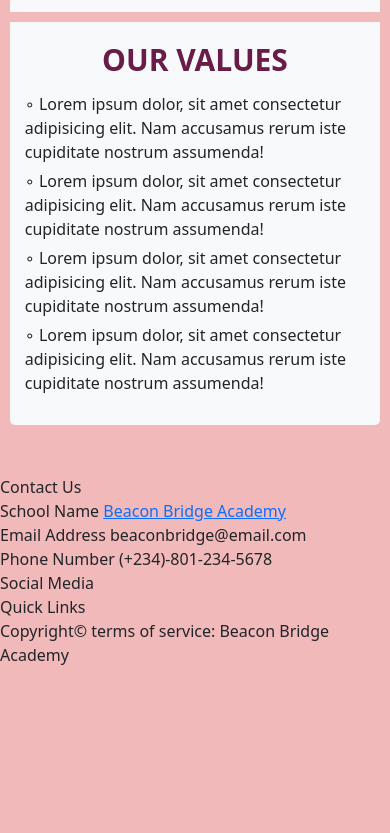
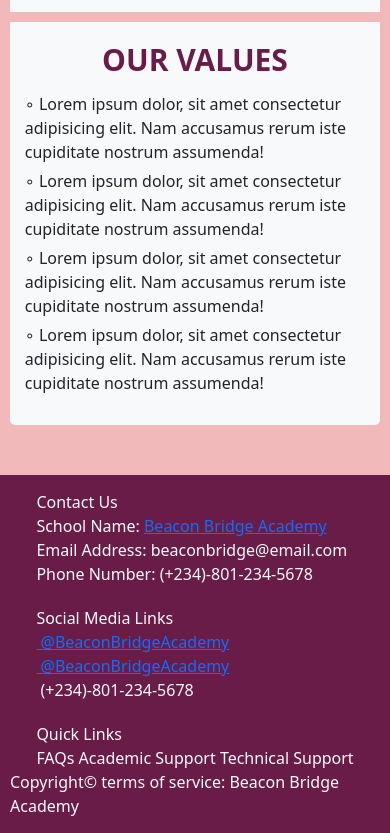
Before and after one commit to SxGE-CODES/Beacon_Bridge_Academy_HTML_CSS_JavaScript, a plain HTML site: page about.html in a window 390 px wide. Shown: the part 1681-2514 px from the top of the page. Before the commit the page ends 2348 px from the top, so only its background shows below. Drawn offline with Linux system fonts and the light colour scheme.

Commit message:
Fixed bugs in homepage.html

```diff
--- a/about.html
+++ b/about.html
@@ -84,27 +84,47 @@
         </section>
       </div>
 
-      <div class="footer">
+      <div id="footer">
         <div>
+          <div id="cont">
             <div>
               <div>Contact Us</div>
               <div>
-              <div><span>School Name</span> <a href="">Beacon Bridge Academy</a></div>
-              <div><span>Email Address</span> beaconbridge@email.com</div>
-              <div><span>Phone Number</span> (+234)-801-234-5678</div>
+                <div><span>School Name:</span> <a href="">Beacon Bridge Academy</a></div>
+                <div><span>Email Address:</span> beaconbridge@email.com</div>
+                <div><span>Phone Number:</span> (+234)-801-234-5678</div>
               </div>
             </div>
+
             <div>
-            <div>Social Media</div>
+              <div>Social Media Links</div>
               <div>
-              <a href=""></a>
-              <a href=""></a>
-              <a href=""></a>
+                <div>
+                  <a href="">
+                    <img src="" alt="">
+                    @BeaconBridgeAcademy
+                  </a>
+                </div>
+                <div>
+                  <a href="">
+                    <img src="" alt="">
+                    @BeaconBridgeAcademy
+                  </a>
+                </div>
+                <div>
+                  <img src="" alt="">
+                  (+234)-801-234-5678
+                </div>
               </div>
             </div>
             <div>
               <div>Quick Links</div>
-            <div></div>
+              <div>
+                <span>FAQs</span>
+                <span>Academic Support</span>
+                <span>Technical Support</span>
+              </div>
+            </div>
           </div>
         </div>
         <div> Copyright© terms of service: Beacon Bridge Academy </div>
--- a/stylesheets/about.css
+++ b/stylesheets/about.css
@@ -238,6 +238,29 @@ nav #navContent #menu li:hover {
     flex-direction: column;
     gap: 5px;
   }
+
+  #footer {
+    background: var(--main-color);
+    color: var(--light);
+    display: flex;
+    flex-direction: column;
+    padding: 15px 10px;
+  }
+  #footer > div:nth-child(1) {
+    display: flex;
+    align-content: center;
+    justify-content: center;
+  }
+  #footer > div:nth-child(1) > div {
+    display: flex;
+    flex-direction: column;
+    gap: 20px;
+  }
+  #footer > div:nth-child(1) > .cont {
+
+  }
+
+
 
 }
 
```
Also changed, not shown: homepage.html (+1 -1 lines), stylesheets/style.css (+27 -9 lines). Lines whose indentation alone changed are shown as unchanged.
